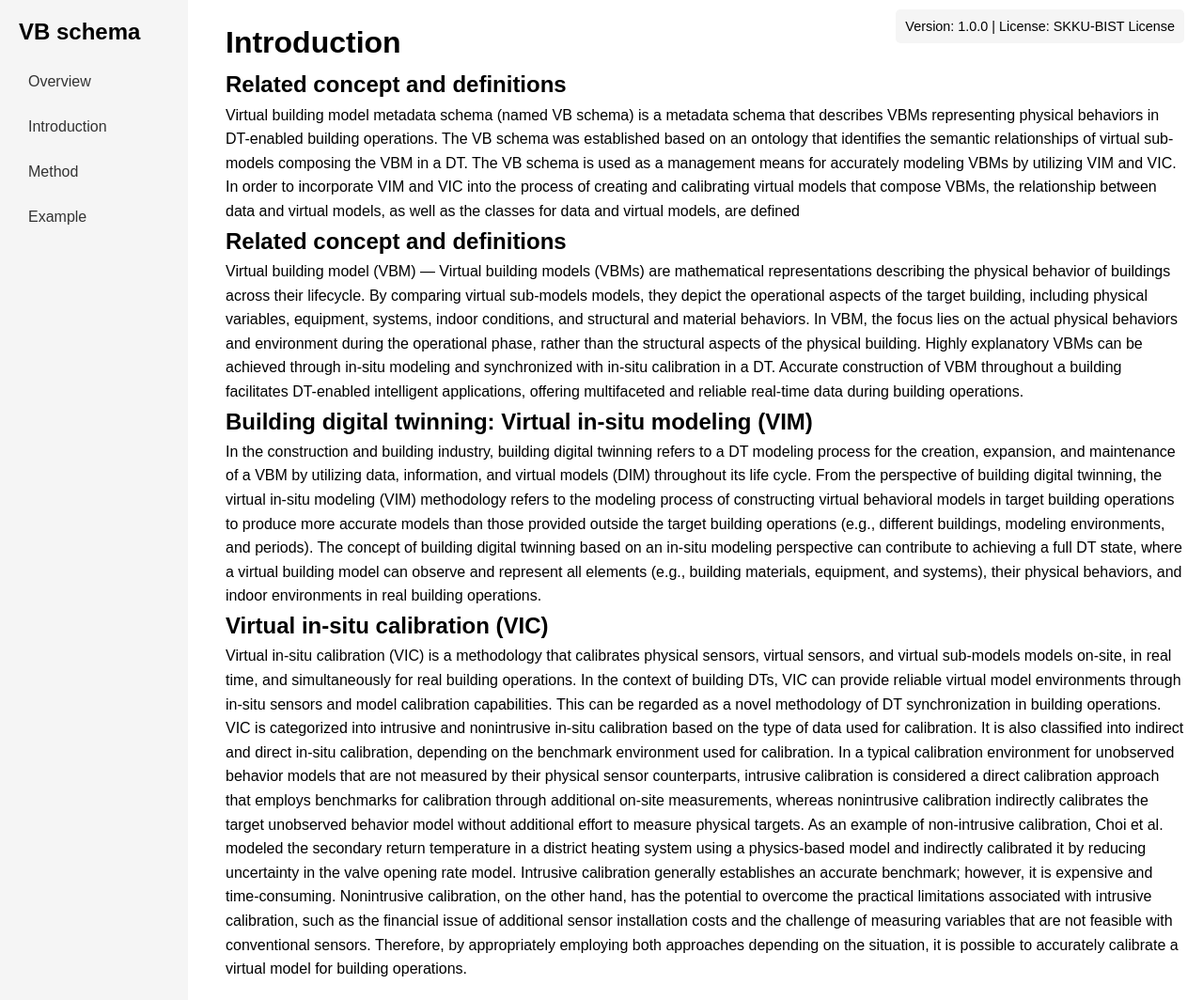
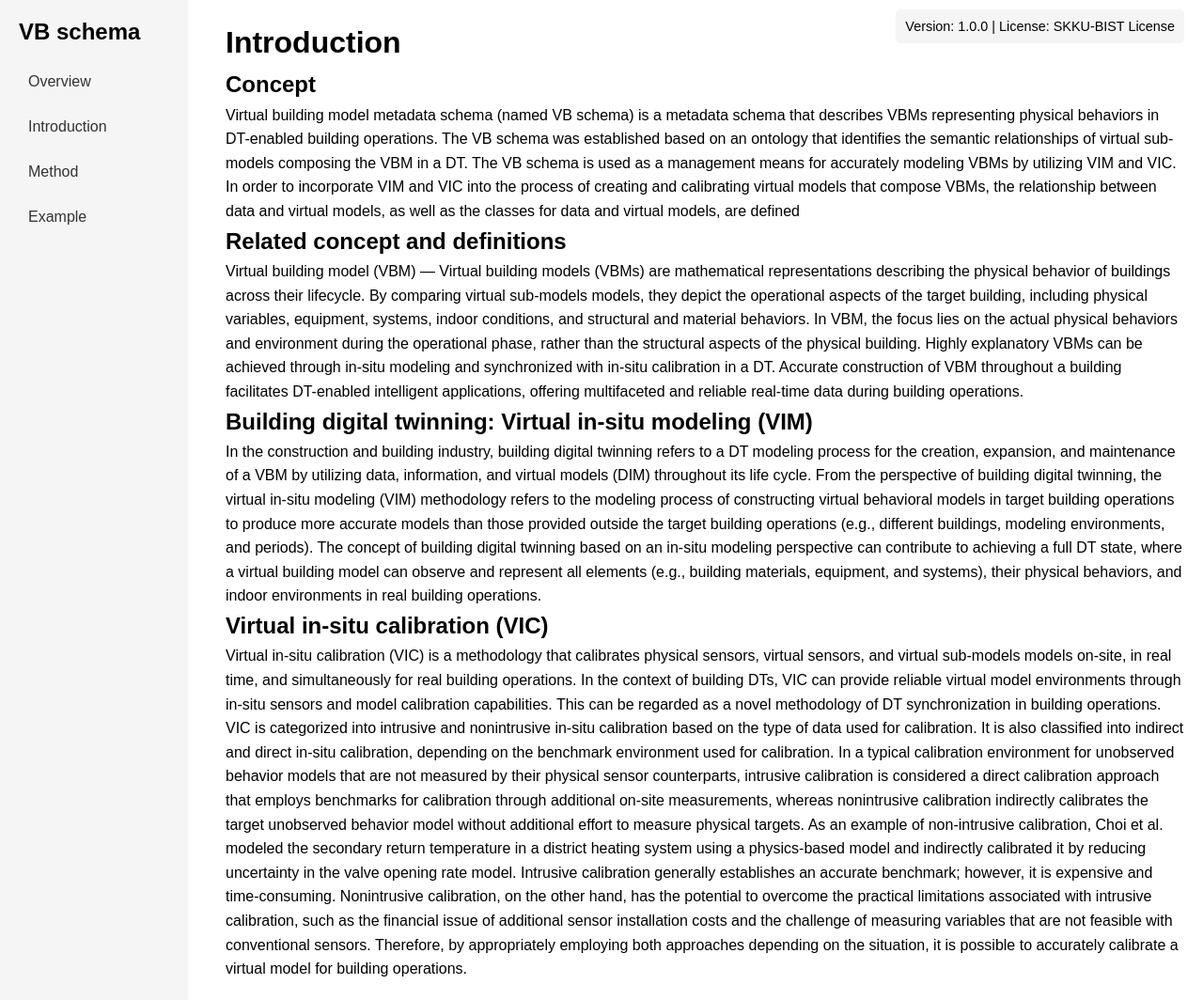
Before and after one commit to SKKU-BIST/SKLU-BIST.github.io, a Jekyll site: the page built from introduction.md, in a window 1280 px wide. Shown: the whole page at 94% size. Built offline with Jekyll 4.4.1, drawn with Linux system fonts in a browser that asks for light colours.

Commit message:
Update introduction.md

```diff
--- a/introduction.md
+++ b/introduction.md
@@ -2,7 +2,7 @@
 layout: default
 title: Introduction
 ---
-Related concept and definitions
+Concept
 ---
 
 Virtual building model metadata schema (named VB schema) is a metadata schema that describes VBMs representing physical behaviors in DT-enabled building operations. The VB schema was established based on an ontology that identifies the semantic relationships of virtual sub-models composing the VBM in a DT. The VB schema is used as a management means for accurately modeling VBMs by utilizing VIM and VIC. In order to incorporate VIM and VIC into the process of creating and calibrating virtual models that compose VBMs, the relationship between data and virtual models, as well as the classes for data and virtual models, are defined
```
